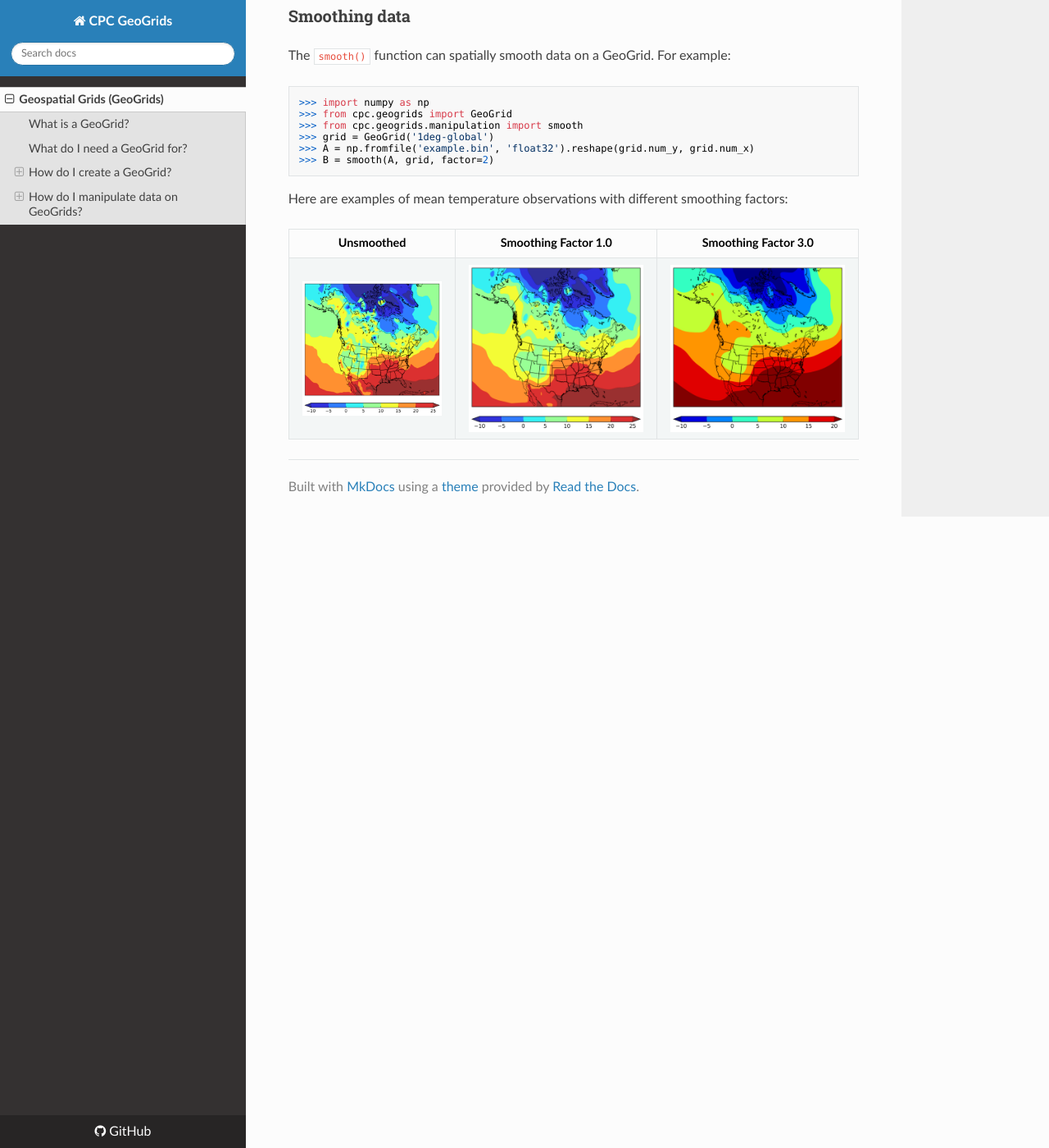
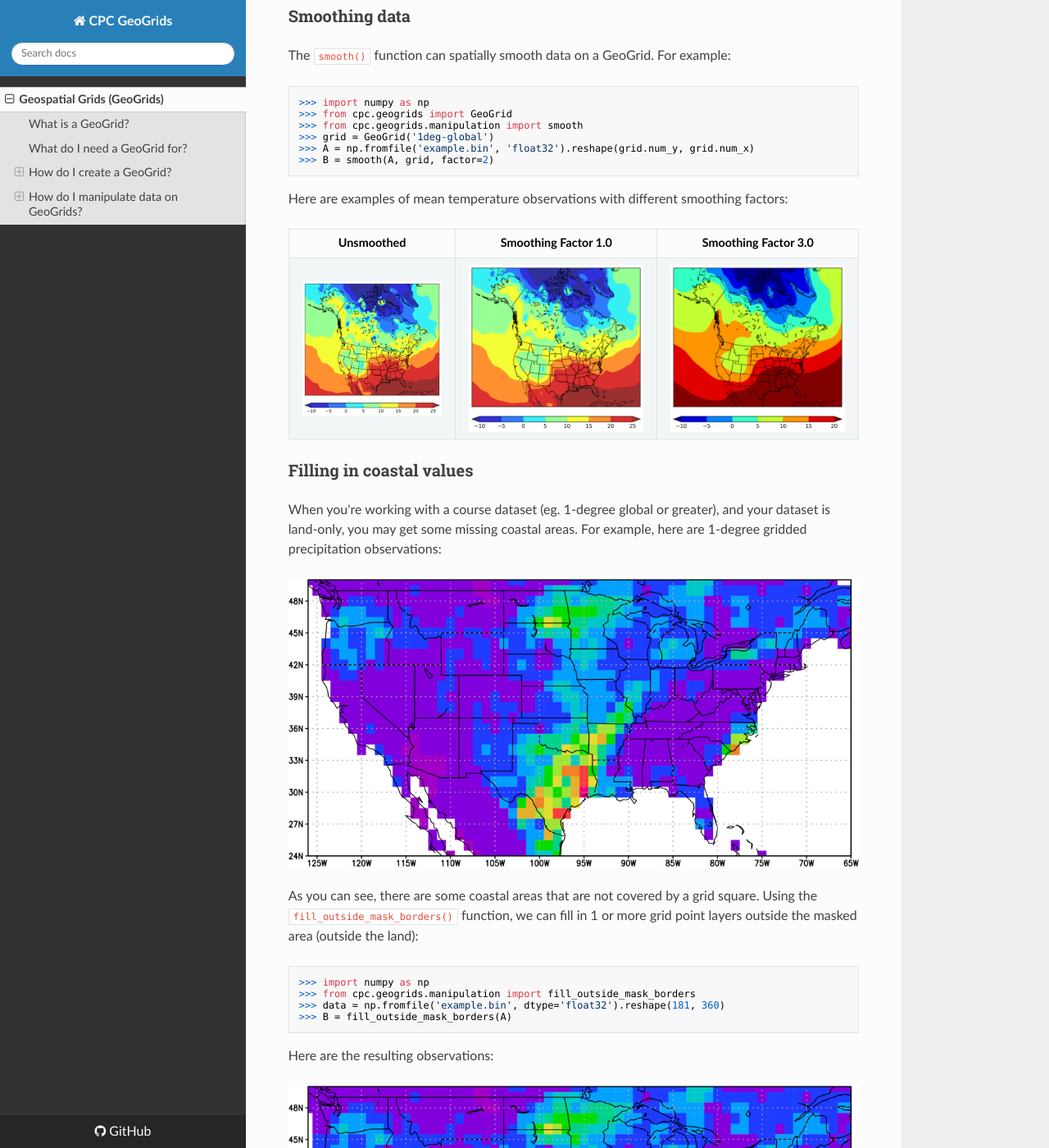
Before and after one commit to mikecharles/cpc.geogrids, an MkDocs documentation site: the page built from docs/index.md, in a window 1280 px wide and 1400 px high, scrolled down 2414 px. Shown: the whole window at 82% size. Built offline with MkDocs 1.6.1, drawn with Linux system fonts in a browser that asks for light colours; nearby versions of some CDN libraries.

Commit message:
Add info about filling coastal values to index.md

````diff
--- a/docs/index.md
+++ b/docs/index.md
@@ -12,7 +12,7 @@ What do I need a GeoGrid for?
 
 GeoGrids make it easier to work with geospatial data in Python. While there are many [existing geospatial Python packages](https://github.com/SpatialPython/spatial_python/blob/master/packages.md), I wanted to make a very simple one that would allow me to work with the same grids across different applications. Here at CPC, and many other places, we use the same set of grids everywhere (1-degree global, 0.5-degree global, etc.). Why not define that grid once and be done with it?
 
-GeoGrids are utilized by several other CPC packages, including the [GeoPlot](/cpc.geoplot) package.
+GeoGrids are utilized by several other CPC packages, including the [GeoPlot](../cpc.geoplot) package.
 
 How do I create a GeoGrid?
 --------------------------
@@ -135,3 +135,22 @@ Here are examples of mean temperature observations with different smoothing fact
 [unsmoothed]: images/example-smoothing-unsmoothed.png
 [smoothed-1.0]: images/example-smoothing-1.0.png
 [smoothed-3.0]: images/example-smoothing-3.0.png
+
+### Filling in coastal values
+
+When you're working with a course dataset (eg. 1-degree global or greater), and your dataset is land-only, you may get some missing coastal areas. For example, here are 1-degree gridded precipitation observations:
+
+![](images/example-fill_outside_mask_borders-before.png)
+
+As you can see, there are some coastal areas that are not covered by a grid square. Using the `fill_outside_mask_borders()` function, we can fill in 1 or more grid point layers outside the masked area (outside the land):
+
+```python
+>>> import numpy as np
+>>> from cpc.geogrids.manipulation import fill_outside_mask_borders
+>>> data = np.fromfile('example.bin', dtype='float32').reshape(181, 360)
+>>> B = fill_outside_mask_borders(A)
+```
+
+Here are the resulting observations:
+
+![](images/example-fill_outside_mask_borders-after.png)
````
Also changed, not shown: docs/images/example-fill_outside_mask_borders-after.png (added), docs/images/example-fill_outside_mask_borders-before.png (added).
